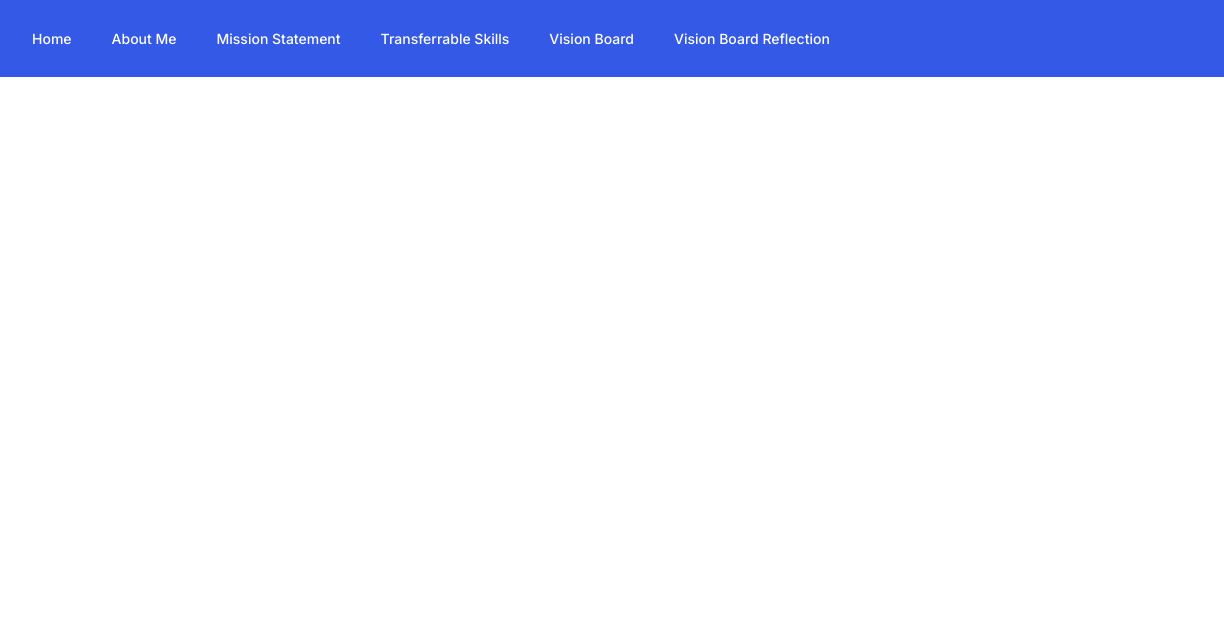
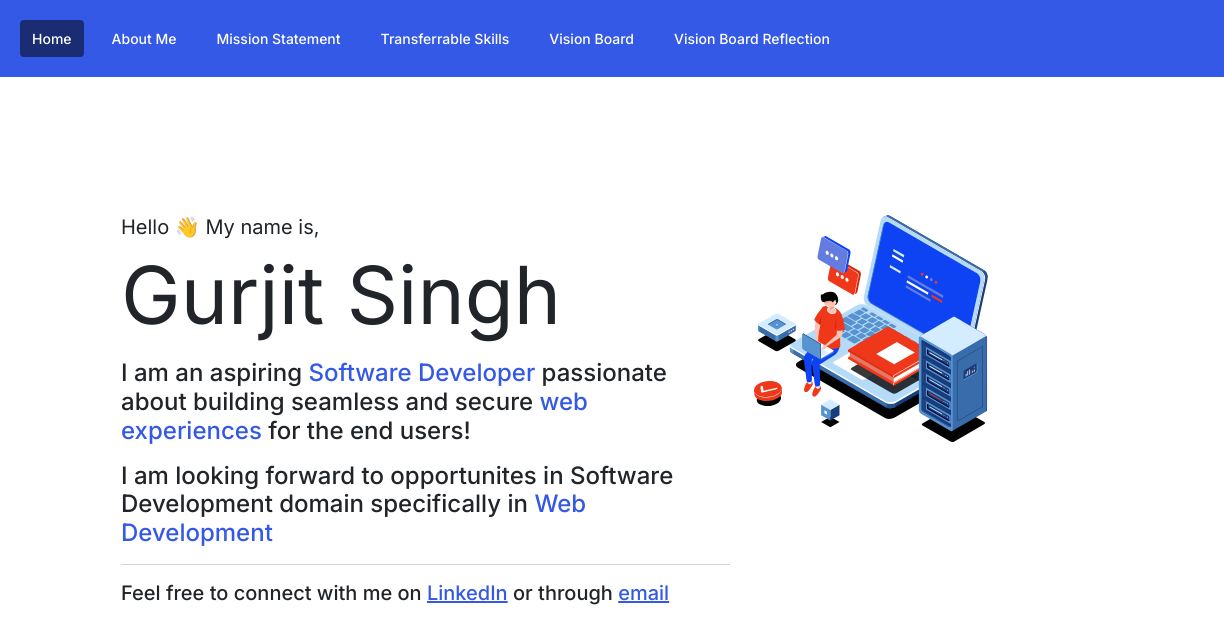
Before and after one commit to Gurjit29/gurjit29.github.io, a plain HTML site: page index.html in a window 1280 px wide. Shown: the full height of the page, 56-1280 px from the left. Drawn offline with nearby package versions, Linux system fonts and the light colour scheme.

Commit message:
Fixed minor bugs with highlighting relevant nav link on page load based on URL

```diff
--- a/assets/css/style.css
+++ b/assets/css/style.css
@@ -44,6 +44,10 @@ body {
         display: block;
         margin: auto;
     }
+    a.nav-link.active {
+        width: fit-content;
+        padding: 5px;
+    }
 }
 
 .centered-content {
--- a/js/script.js
+++ b/js/script.js
@@ -1,12 +1,23 @@
 $(document).ready(function(){
+
+  //Set active class
+  setActiveClassOnNavLink();
 
   $('.nav-link').click(function(){
     $('.nav-link').removeClass("active");
     $(this).addClass("active");
+  });
+
 });
 
-  //Override bootstrap accordion behaviour
-    // $('.accordion-button').removeClass("collapsed");
-    // $('.accordion-body').addClass("show");
-    // $('.accordion-collapse').addClass("show");
-});
+function setActiveClassOnNavLink(){
+
+  var hash = $(location).attr('hash');
+
+  if(hash == ''){  //Load homepage by default if no hash specified
+    $('a[href="#home"]').addClass("active");
+    window.location.hash = "home";
+  } else {
+    $('a[href="'+hash+'"]').addClass("active");
+  }
+}
```
